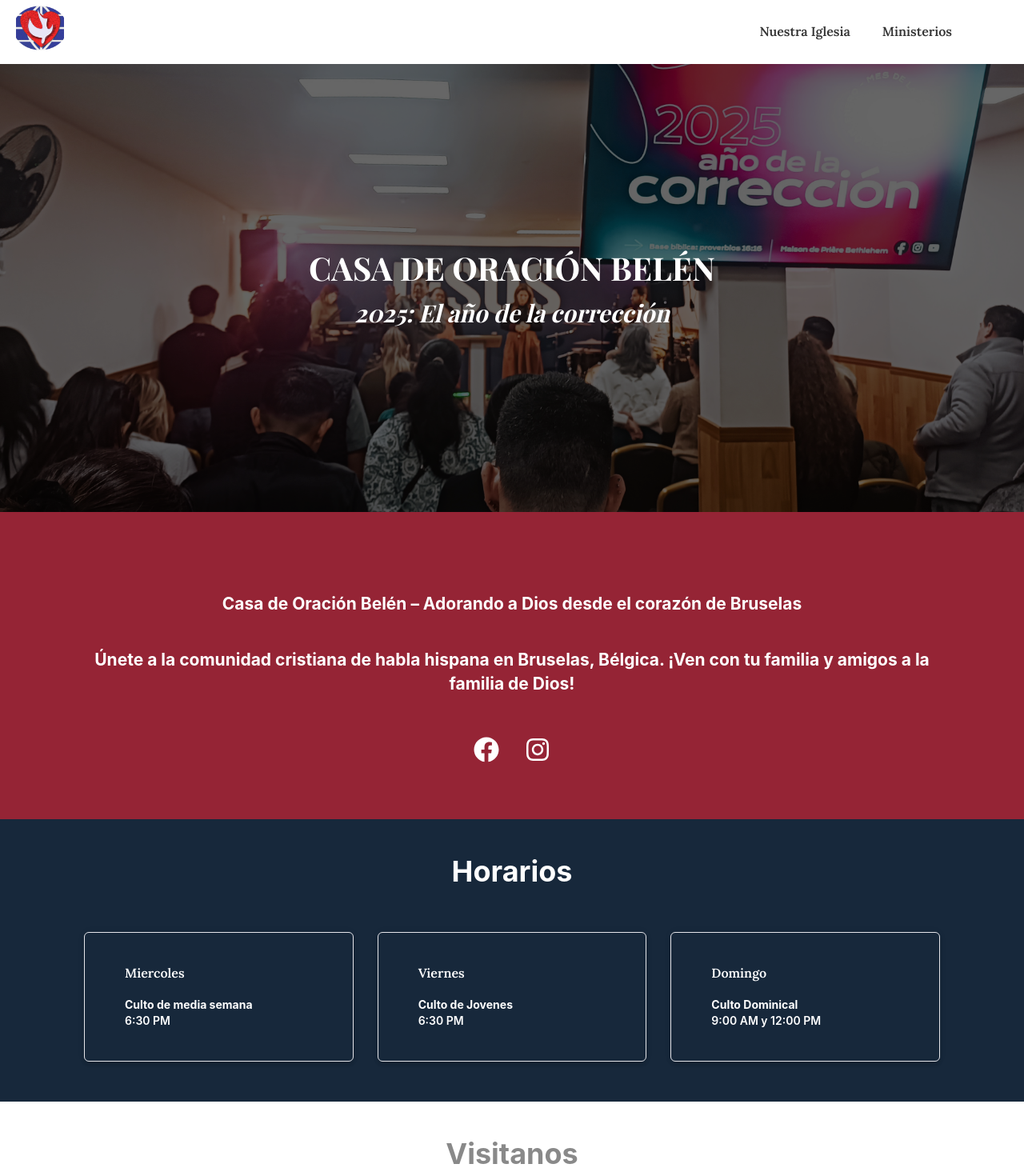
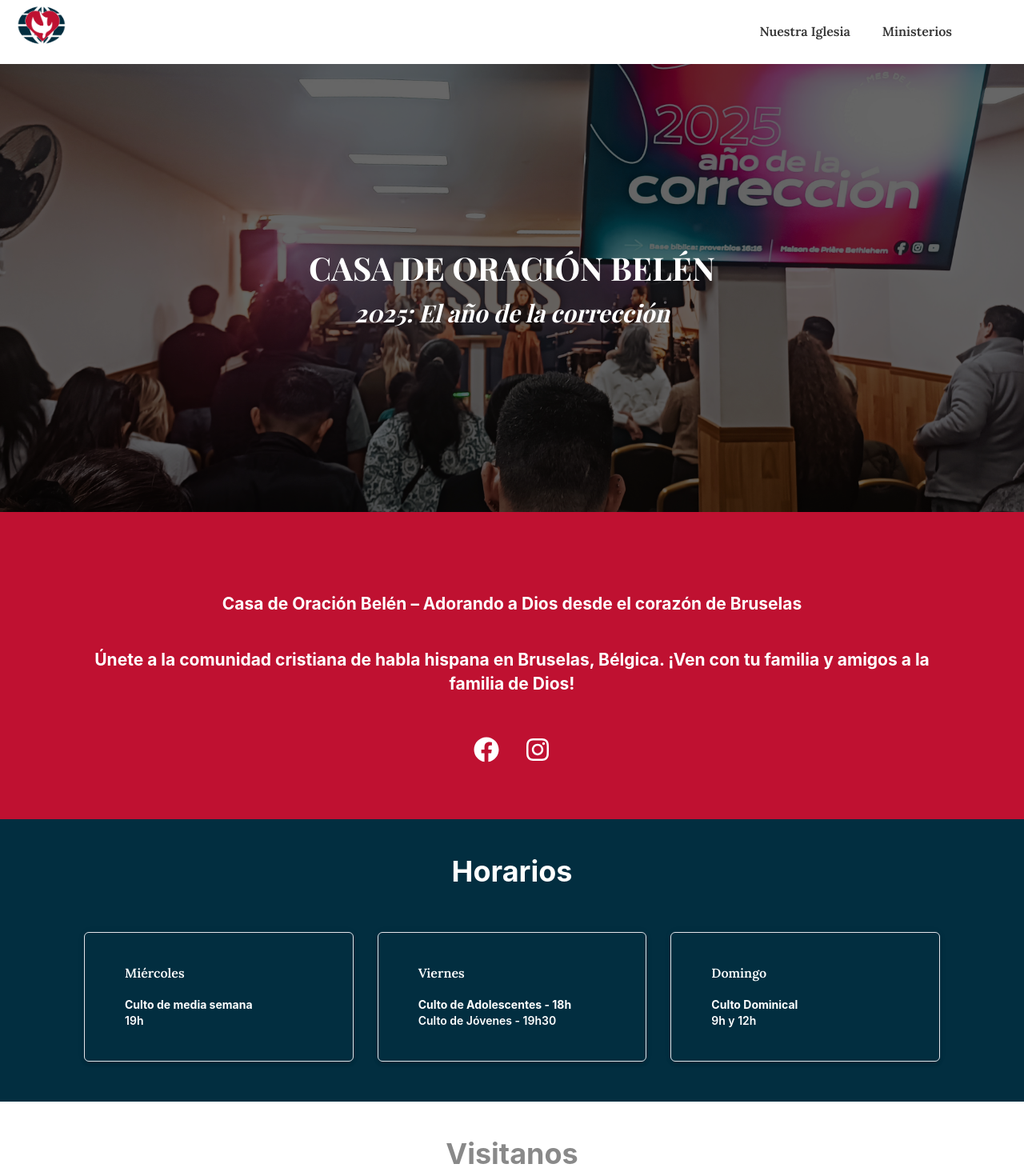
Before and after one commit to larguijo/mpb-web, a Next.js app: page / in a window 1280 px wide. Shown: the top 1470 px of the page at 80% size. Built offline with nearby package versions, Linux system fonts and the light colour scheme.

Commit message:
Logo y paleta de colores

```diff
--- a/src/components/Header.tsx
+++ b/src/components/Header.tsx
@@ -10,9 +10,9 @@ const Header = () => {
         <Link href="/">
           <Image
             alt="Casa de Oracion Belen"
-            src="/img/logo.jpg"
-            width={60}
-            height={60}
+            src="/img/logo-full-color.png"
+            width={64}
+            height={53}
           />
         </Link>
       </div>
--- a/src/data/events.json
+++ b/src/data/events.json
@@ -1,13 +1,16 @@
 [
   {
-    "day": "Miercoles",
+    "day": "Miércoles",
     "eventName": "Culto de media semana",
-    "time": "6:30 PM"
+    "time": "19h"
   },
-  { "day": "Viernes", "eventName": "Culto de Jovenes", "time": "6:30 PM" },
+  { "day": "Viernes",
+    "eventName": "Culto de Adolescentes - 18h",
+    "time": "Culto de Jóvenes - 19h30"
+  },
   {
     "day": "Domingo",
     "eventName": "Culto Dominical",
-    "time": "9:00 AM y 12:00 PM"
+    "time": "9h y 12h"
   }
 ]
--- a/src/styles/globals.css
+++ b/src/styles/globals.css
@@ -1,8 +1,8 @@
 :root {
   --background: #ffffff;
   --foreground: #ffffff;
-  --primary-color: #952435;
-  --secondary-color: #17283b;
+  --primary-color: #BF1131;
+  --secondary-color: #022e40;
 }
 
 @media (prefers-color-scheme: dark) {
```
Also changed, not shown: public/img/logo-full-color.png (added).
